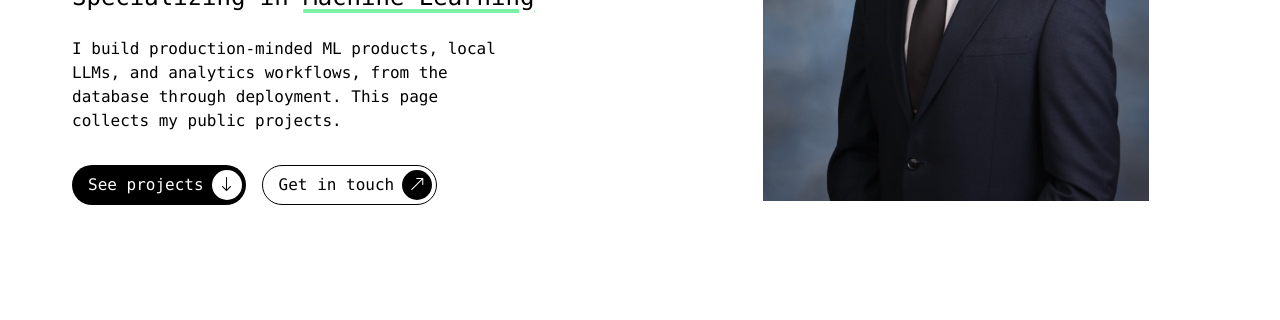
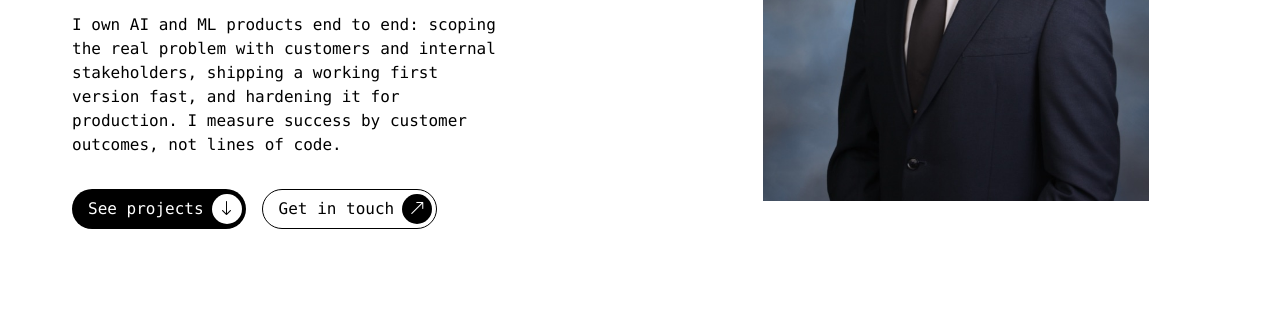
Before and after one commit to rt202/rt202.github.io, a website: page index.html in a window 1280 px wide. Shown: the part 489-809 px from the top of the page. Drawn offline with nearby package versions, Linux system fonts and the light colour scheme.

Commit message:
Rewrite hero copy for an FDE role
Focus the intro on end-to-end ownership of AI/ML products: scoping with
customers and internal stakeholders, shipping fast, hardening for
production, and measuring success by customer outcomes.

Co-Authored-By: Claude Opus 5.5 <noreply@anthropic.com>

```diff
--- a/index.html
+++ b/index.html
@@ -16,7 +16,7 @@
         <meta property="og:title" content="Ronak Thakker | Projects" />
         <meta
             property="og:description"
-            content="Forward Deployed Engineer specializing in Machine Learning. ML products, local LLMs, and analytics workflows."
+            content="Forward Deployed Engineer for AI products. I own AI/ML work end to end, from scoping with customers to shipping in production."
         />
         <meta property="og:type" content="website" />
         <meta property="og:url" content="https://rt202.github.io/" />
@@ -117,9 +117,11 @@
                     <div
                         class="reveal-hero-text tw:mt-2 tw:max-w-[450px] tw:p-2 tw:max-lg:max-w-full"
                     >
-                        I build production-minded ML products, local LLMs, and
-                        analytics workflows, from the database through
-                        deployment. This page collects my public projects.
+                        I own AI and ML products end to end: scoping the real
+                        problem with customers and internal stakeholders,
+                        shipping a working first version fast, and hardening
+                        it for production. I measure success by customer
+                        outcomes, not lines of code.
                     </div>
 
                     <div
```
